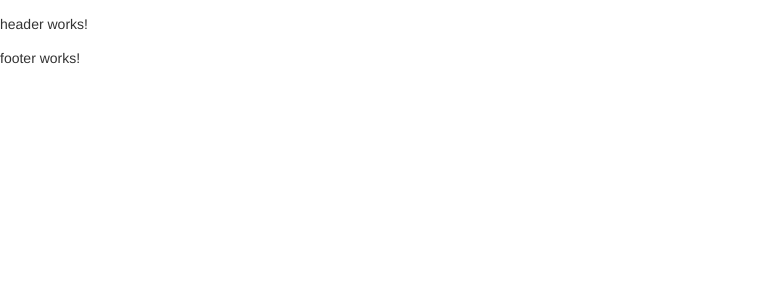
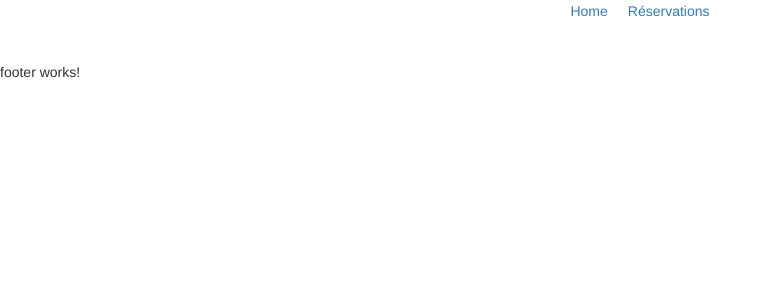
Before and after one commit to seb9465/PolyphotoWebsite, an Angular app in the folder client/: page / in a window 1280 px wide. Shown: the top 300 px of the page, without its empty margins (0-772 px from the left). Built offline with nearby package versions, Linux system fonts and the light colour scheme.

Commit message:
Added two links in the header + little styling.

```diff
--- a/client/src/app/common/header/header.component.html
+++ b/client/src/app/common/header/header.component.html
@@ -1,3 +1,4 @@
-<p>
-  header works!
-</p>
+<div class="wrapper">
+    <a routerLink="/" class="header-btn">Home</a>
+    <a routerLink="/reservations" class="header-btn">Réservations</a>
+</div>
--- a/client/src/app/common/header/header.component.scss
+++ b/client/src/app/common/header/header.component.scss
@@ -0,0 +1,13 @@
+.wrapper {
+    position: relative;
+    display: inline-block;
+    height: 48px;
+    width: 100%;
+    text-align: center;
+
+    .header-btn {
+        margin-right: 10px;
+        margin-left: 10px;
+        vertical-align: middle;
+    }
+}
```
